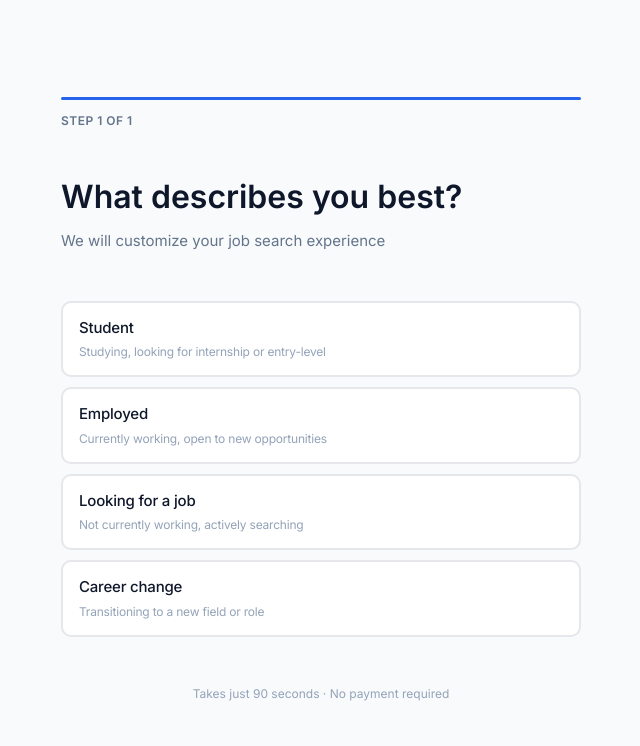
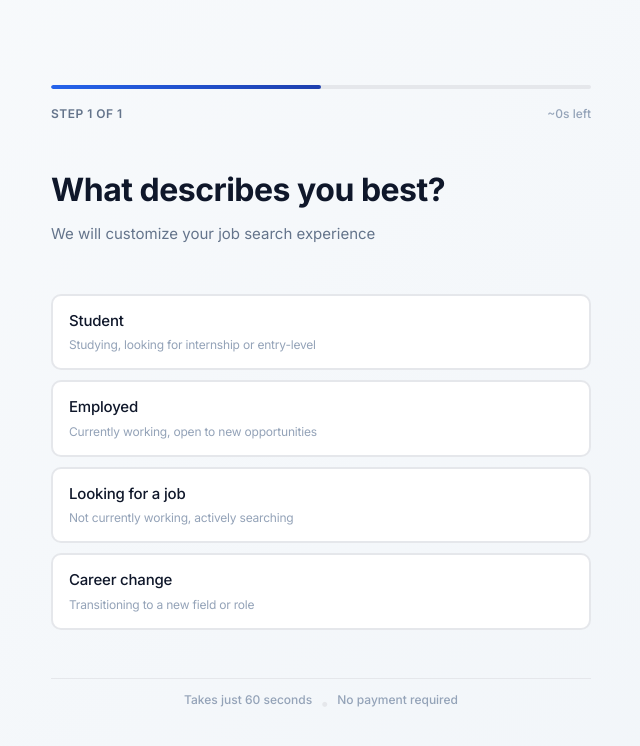
Before and after one commit to theohospiads/jobtrack-app, a Next.js app: page /onboarding in a window 1280 px wide. Shown: the top 746 px of the page, without its empty margins (319-959 px from the left). Built offline with nearby package versions, Linux system fonts and the light colour scheme.

Commit message:
feat: overhaul onboarding UX/UI with smooth animations and fixed step counting
Redesign onboarding with ultimate UX/UI, fixed step counter, smooth transitions, and cognitive load optimization.

```diff
--- a/app/onboarding/page.tsx
+++ b/app/onboarding/page.tsx
@@ -16,8 +16,7 @@ type Question = {
   recommended?: string
 }
 
-const PROFILE_QUESTIONS: Question[] = [
-  {
+const PROFILE_SELECTION: Question = {
   id: 'profile_type',
   question: 'What describes you best?',
   subtitle: 'We will customize your job search experience',
@@ -28,8 +27,7 @@ const PROFILE_QUESTIONS: Question[] = [
     { label: 'Looking for a job', value: 'job-seeker', hint: 'Not currently working, actively searching' },
     { label: 'Career change', value: 'career-change', hint: 'Transitioning to a new field or role' },
   ],
-  },
-]
+}
 
 const ADAPTIVE_QUESTIONS: Record<ProfileType, Question[]> = {
   student: [
@@ -228,25 +226,30 @@ export default function OnboardingPage() {
   const [currentStep, setCurrentStep] = useState(0)
   const [answers, setAnswers] = useState<Record<string, string>>({})
   const [isSubmitting, setIsSubmitting] = useState(false)
+  const [fadeIn, setFadeIn] = useState(true)
 
   // Get questions for current profile type
   const adaptiveQuestions = profileType ? ADAPTIVE_QUESTIONS[profileType] : []
-  const allQuestions = profileType === null ? PROFILE_QUESTIONS : adaptiveQuestions
-  const question = allQuestions[currentStep]
+  const isProfileSelectionStep = profileType === null
+  const question = isProfileSelectionStep ? PROFILE_SELECTION : adaptiveQuestions[currentStep]
 
-  // Calculate total steps: 1 for profile type + adaptive questions
-  const totalSteps = 1 + (profileType ? adaptiveQuestions.length : 0)
-  const progress = ((currentStep + 1) / totalSteps) * 100
+  // Calculate total steps correctly
+  const totalSteps = profileType === null ? 1 : adaptiveQuestions.length
+  const displayStep = profileType === null ? 1 : currentStep + 1
+  const progress = (displayStep / (totalSteps + 1)) * 100
+
+  const handleProfileSelect = (value: string) => {
+    setFadeIn(false)
+    setTimeout(() => {
+      setProfileType(value as ProfileType)
+      setCurrentStep(0)
+      setFadeIn(true)
+    }, 200)
+  }
 
   const handleChoice = (value: string) => {
-    if (question.id === 'profile_type') {
-      setProfileType(value as ProfileType)
-      setAnswers({ ...answers, [question.id]: value })
-      setCurrentStep(0) // Reset to first adaptive question
-    } else {
     setAnswers({ ...answers, [question.id]: value })
     handleNext()
-    }
   }
 
   const handleInputChange = (value: string) => {
@@ -254,8 +257,12 @@ export default function OnboardingPage() {
   }
 
   const handleNext = () => {
-    if (currentStep < allQuestions.length - 1) {
+    if (currentStep < adaptiveQuestions.length - 1) {
+      setFadeIn(false)
+      setTimeout(() => {
         setCurrentStep(currentStep + 1)
+        setFadeIn(true)
+      }, 200)
     } else {
       handleComplete()
     }
@@ -263,10 +270,11 @@ export default function OnboardingPage() {
 
   const handleComplete = async () => {
     setIsSubmitting(true)
-    updateProfile(answers)
+    const finalAnswers = { ...answers, profile_type: profileType }
+    updateProfile(finalAnswers)
     setTimeout(() => {
       router.push('/dashboard')
-    }, 300)
+    }, 500)
   }
 
   const canProceed = question.type === 'choice' || answers[question.id]?.trim().length > 0
@@ -278,25 +286,27 @@ export default function OnboardingPage() {
         display: 'flex',
         alignItems: 'center',
         justifyContent: 'center',
-        background: '#F8FAFC',
+        background: 'linear-gradient(135deg, #F8FAFC 0%, #F1F5F9 100%)',
         padding: '24px',
       }}
     >
       <div
         style={{
           width: '100%',
-          maxWidth: '520px',
+          maxWidth: '540px',
           display: 'flex',
           flexDirection: 'column',
           gap: '48px',
+          opacity: fadeIn ? 1 : 0.5,
+          transition: 'opacity 200ms ease',
         }}
       >
-        {/* Progress Bar */}
-        <div style={{ display: 'flex', flexDirection: 'column', gap: '12px' }}>
+        {/* Progress Section */}
+        <div style={{ display: 'flex', flexDirection: 'column', gap: '16px' }}>
           <div
             style={{
               width: '100%',
-              height: '3px',
+              height: '4px',
               background: '#E5E7EB',
               borderRadius: '100px',
               overflow: 'hidden',
@@ -306,11 +316,13 @@ export default function OnboardingPage() {
               style={{
                 width: `${progress}%`,
                 height: '100%',
-                background: '#2563EB',
-                transition: 'width 300ms ease',
+                background: 'linear-gradient(90deg, #2563EB 0%, #1E40AF 100%)',
+                transition: 'width 500ms cubic-bezier(0.34, 1.56, 0.64, 1)',
+                borderRadius: '100px',
               }}
             />
           </div>
+          <div style={{ display: 'flex', justifyContent: 'space-between', alignItems: 'center' }}>
             <p
               style={{
                 fontSize: '12px',
@@ -321,19 +333,31 @@ export default function OnboardingPage() {
                 letterSpacing: '0.5px',
               }}
             >
-            Step {currentStep + 1} of {totalSteps}
+              Step {displayStep} of {totalSteps}
+            </p>
+            <p
+              style={{
+                fontSize: '12px',
+                fontWeight: '500',
+                color: '#94A3B8',
+                margin: 0,
+              }}
+            >
+              ~{Math.ceil((totalSteps - displayStep) * 15)}s left
             </p>
           </div>
+        </div>
 
-        {/* Question */}
+        {/* Question Section */}
         <div style={{ display: 'flex', flexDirection: 'column', gap: '12px' }}>
           <h1
             style={{
               fontSize: '32px',
-              fontWeight: '600',
+              fontWeight: '700',
               color: '#0F172A',
               margin: 0,
               lineHeight: '1.2',
+              letterSpacing: '-0.5px',
             }}
           >
             {question.question}
@@ -344,6 +368,7 @@ export default function OnboardingPage() {
               color: '#64748B',
               margin: 0,
               lineHeight: '1.6',
+              fontWeight: '400',
             }}
           >
             {question.subtitle}
@@ -352,7 +377,7 @@ export default function OnboardingPage() {
 
         {/* Input / Choices */}
         {question.type === 'input' ? (
-          <div style={{ display: 'flex', flexDirection: 'column', gap: '16px' }}>
+          <div style={{ display: 'flex', flexDirection: 'column', gap: '12px' }}>
             <input
               type="text"
               value={answers[question.id] || ''}
@@ -374,9 +399,16 @@ export default function OnboardingPage() {
                 fontFamily: 'inherit',
                 transition: 'all 200ms ease',
                 outline: 'none',
+                boxShadow: 'none',
               }}
-              onFocus={(e) => (e.currentTarget.style.borderColor = '#2563EB')}
-              onBlur={(e) => (e.currentTarget.style.borderColor = '#E5E7EB')}
+              onFocus={(e) => {
+                e.currentTarget.style.borderColor = '#2563EB'
+                e.currentTarget.style.boxShadow = '0 0 0 3px rgba(37, 99, 235, 0.1)'
+              }}
+              onBlur={(e) => {
+                e.currentTarget.style.borderColor = '#E5E7EB'
+                e.currentTarget.style.boxShadow = 'none'
+              }}
             />
             <button
               onClick={handleNext}
@@ -392,31 +424,38 @@ export default function OnboardingPage() {
                 cursor: canProceed && !isSubmitting ? 'pointer' : 'not-allowed',
                 transition: 'all 200ms ease',
                 letterSpacing: '-0.2px',
+                boxShadow: canProceed && !isSubmitting ? '0 4px 12px rgba(37, 99, 235, 0.25)' : 'none',
               }}
               onMouseEnter={(e) => {
                 if (canProceed && !isSubmitting) {
                   e.currentTarget.style.background = '#1E40AF'
+                  e.currentTarget.style.transform = 'translateY(-1px)'
                 }
               }}
               onMouseLeave={(e) => {
                 if (canProceed && !isSubmitting) {
                   e.currentTarget.style.background = '#2563EB'
+                  e.currentTarget.style.transform = 'translateY(0)'
                 }
               }}
             >
-              {currentStep === allQuestions.length - 1
+              {currentStep === adaptiveQuestions.length - 1
                 ? isSubmitting
-                  ? 'Setting up...'
+                  ? 'Setting up your profile...'
                   : 'Complete Setup'
                 : 'Continue'}
             </button>
           </div>
         ) : (
           <div style={{ display: 'flex', flexDirection: 'column', gap: '10px' }}>
-            {question.options?.map((option) => (
+            {question.options?.map((option, idx) => (
               <button
                 key={option.value}
-                onClick={() => handleChoice(option.value)}
+                onClick={() =>
+                  isProfileSelectionStep
+                    ? handleProfileSelect(option.value)
+                    : handleChoice(option.value)
+                }
                 style={{
                   padding: '14px 16px',
                   borderRadius: '10px',
@@ -433,11 +472,16 @@ export default function OnboardingPage() {
                   display: 'flex',
                   flexDirection: 'column',
                   gap: '4px',
+                  animationDelay: `${idx * 50}ms`,
+                  animation: fadeIn ? 'slideUp 300ms ease forwards' : 'none',
+                  transform: fadeIn ? 'translateY(0)' : 'translateY(10px)',
+                  opacity: fadeIn ? 1 : 0.5,
                 }}
                 onMouseEnter={(e) => {
                   e.currentTarget.style.borderColor = '#2563EB'
                   if (answers[question.id] !== option.value) {
                     e.currentTarget.style.background = '#F8FAFC'
+                    e.currentTarget.style.transform = 'translateY(-1px)'
                   }
                 }}
                 onMouseLeave={(e) => {
@@ -445,6 +489,7 @@ export default function OnboardingPage() {
                     answers[question.id] === option.value ? '#2563EB' : '#E5E7EB'
                   if (answers[question.id] !== option.value) {
                     e.currentTarget.style.background = '#FFFFFF'
+                    e.currentTarget.style.transform = 'translateY(0)'
                   }
                 }}
               >
@@ -465,18 +510,52 @@ export default function OnboardingPage() {
           </div>
         )}
 
-        {/* Skip indicator */}
+        {/* Footer */}
+        <div
+          style={{
+            display: 'flex',
+            justifyContent: 'center',
+            gap: '8px',
+            paddingTop: '12px',
+            borderTop: '1px solid #E5E7EB',
+          }}
+        >
           <p
             style={{
               fontSize: '12px',
               color: '#94A3B8',
-            textAlign: 'center',
               margin: 0,
+              fontWeight: '500',
             }}
           >
-          Takes just 90 seconds · No payment required
+            Takes just 60 seconds
+          </p>
+          <span style={{ color: '#E5E7EB' }}>•</span>
+          <p
+            style={{
+              fontSize: '12px',
+              color: '#94A3B8',
+              margin: 0,
+              fontWeight: '500',
+            }}
+          >
+            No payment required
           </p>
         </div>
       </div>
+
+      <style>{`
+        @keyframes slideUp {
+          from {
+            opacity: 0;
+            transform: translateY(10px);
+          }
+          to {
+            opacity: 1;
+            transform: translateY(0);
+          }
+        }
+      `}</style>
+    </div>
   )
 }
```
Lines whose indentation alone changed are shown as unchanged.
